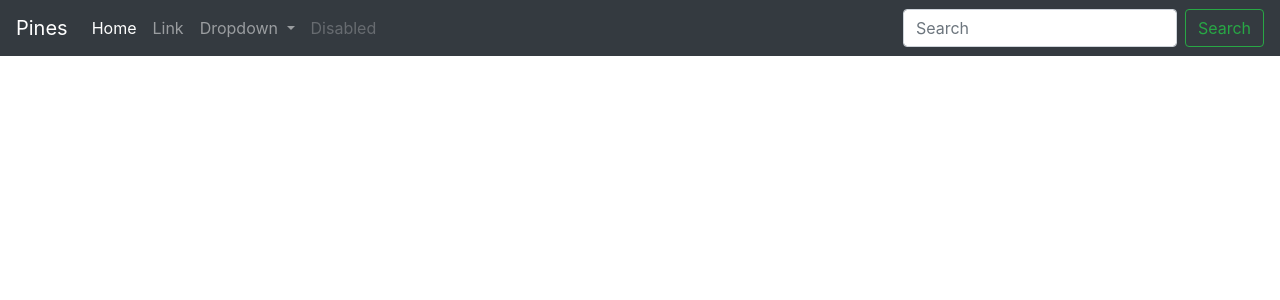
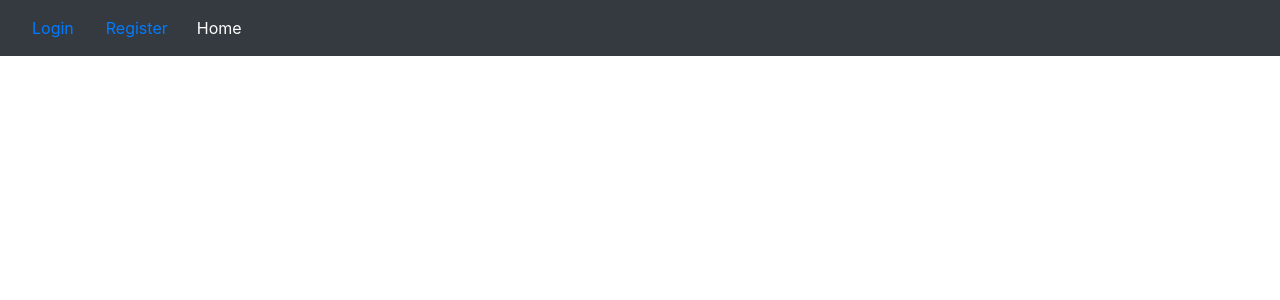
Before and after one commit to Blaisehala/nabe, a Django app: template ujamaa/templates/users/base.html in a window 1280 px wide. Shown: the top 300 px of the page. Run offline with Django 4.2, Linux system fonts and the light colour scheme; the template is opened without the code that fills it, so the values that code supplies are empty; parts of the project's set-up code (start-up, migrations or seed data) failed here and were passed over; some libraries are stand-ins or nearby versions.

Commit message:
ST:styles base.html

```diff
--- a/ujamaa/templates/users/base.html
+++ b/ujamaa/templates/users/base.html
@@ -1,12 +1,19 @@
+{% load static %}
 <!doctype html>
 <html lang="en">
+
 <head>
   <!-- Required meta tags -->
   <meta charset="utf-8">
   <meta name="viewport" content="width=device-width, initial-scale=1, shrink-to-fit=no">
 
   <!-- Bootstrap CSS -->
-    <link rel="stylesheet" href="https://cdn.jsdelivr.net/npm/bootstrap@4.0.0/dist/css/bootstrap.min.css" integrity="sha384-Gn5384xqQ1aoWXA+058RXPxPg6fy4IWvTNh0E263XmFcJlSAwiGgFAW/dAiS6JXm" crossorigin="anonymous">
+  <link rel="stylesheet" href="https://cdn.jsdelivr.net/npm/bootstrap@4.0.0/dist/css/bootstrap.min.css"
+    integrity="sha384-Gn5384xqQ1aoWXA+058RXPxPg6fy4IWvTNh0E263XmFcJlSAwiGgFAW/dAiS6JXm" crossorigin="anonymous">
+
+    <!-- CSS -->
+    <link rel="stylesheet" type="text/css" href="{% static  'users/main.css' %}">
+
 
   {% if title %}
   <title>NxtDoor- {{title}}</title>
@@ -15,48 +22,87 @@
 
   {% endif %}
 </head>
+
 <body>
 
   <nav class="navbar navbar-expand-lg navbar-dark bg-dark">
-      <a class="navbar-brand" href="#">Pines</a>
-      <button class="navbar-toggler" type="button" data-toggle="collapse" data-target="#navbarSupportedContent" aria-controls="navbarSupportedContent" aria-expanded="false" aria-label="Toggle navigation">
+    {% if user.is_authenticated %}
+    <a class="navbar-brand" href="#">BlueBrave</a>
+    <button class="navbar-toggler" type="button" data-toggle="collapse" data-target="#navbarSupportedContent"
+      aria-controls="navbarSupportedContent" aria-expanded="false" aria-label="Toggle navigation">
       <span class="navbar-toggler-icon"></span>
     </button>
 
     <div class="collapse navbar-collapse" id="navbarSupportedContent">
       <ul class="navbar-nav mr-auto">
         <li class="nav-item active">
-            <a class="nav-link" href="#">Home <span class="sr-only">(current)</span></a>
+          <a class="nav-link" href="{% url 'nb-project'  %}">Home <span class="sr-only">(current)</span></a>
         </li>
         <li class="nav-item">
-            <a class="nav-link" href="#">Link</a>
+          <a class="nav-link" href="{% url 'nb-about'  %}">About</a>
         </li>
         <li class="nav-item dropdown">
-            <a class="nav-link dropdown-toggle" href="#" id="navbarDropdown" role="button" data-toggle="dropdown" aria-haspopup="true" aria-expanded="false">
+          <a class="nav-link dropdown-toggle" href="#" id="navbarDropdown" role="button" data-toggle="dropdown"
+            aria-haspopup="true" aria-expanded="false">
             Dropdown
           </a>
           <div class="dropdown-menu" aria-labelledby="navbarDropdown">
             <a class="dropdown-item" href="#">Action</a>
-              <a class="dropdown-item" href="#">Another action</a>
+            <a class="" href="#">Admin</a>
             <div class="dropdown-divider"></div>
-              <a class="dropdown-item" href="#">Something else here</a>
+            <a class="dropdown-item" href="{% url 'profile'  %}">Profile</a>
           </div>
         </li>
         <li class="nav-item">
-            <a class="nav-link disabled" href="#">Disabled</a>
+          <a class="nav-link" href="{% url 'logout' %}">Logout</a>
         </li>
       </ul>
       <form class="form-inline my-2 my-lg-0">
         <input class="form-control mr-sm-2" type="search" placeholder="Search" aria-label="Search">
         <button class="btn btn-outline-success my-2 my-sm-0" type="submit">Search</button>
       </form>
+
+
+      {% else %}
+      <a class="nav-item nav-link" href="{% url 'login' %}">Login</a>
+      <a class="nav-item nav-link" href="{% url 'register' %}">Register</a>
+      <a href="{% url 'ujamaa-home' %}"><button type="button" class="btn btn-dark btn-rounded">Home</button></a>
+      {% endif %}
+
+
     </div>
   </nav>
+  <main role="main" class="container">
+    <div class="row">
+      <div class="col-md-8">
 
-    <div class="container">
-      {% block content %} {% endblock %}
+        {% if messages %}
+        {% for message in messages %}
+        <div class="alert alert-{{message.tags}}">
+          {{message}}
+        </div>
+
+        {% endfor %}
+        {% endif %}
+
+        {% block content %}{% endblock %}
 
       </div>
+      <!-- <div class="col-md-4">
+        <div class="content-section">
+          <h3>Our Sidebar</h3>
+          <p class='text-muted'>You can put any information here you'd like.
+            <ul class="list-group">
+              <li class="list-group-item list-group-item-light">Latest Posts</li>
+              <li class="list-group-item list-group-item-light">Announcements</li>
+              <li class="list-group-item list-group-item-light">Calendars</li>
+              <li class="list-group-item list-group-item-light">etc</li>
+            </ul>
+          </p>
+        </div>
+      </div> -->
+    </div>
+  </main>
 
 
 
@@ -86,8 +132,15 @@
 
   <!-- Optional JavaScript -->
   <!-- jQuery first, then Popper.js, then Bootstrap JS -->
-    <script src="https://code.jquery.com/jquery-3.2.1.slim.min.js" integrity="sha384-KJ3o2DKtIkvYIK3UENzmM7KCkRr/rE9/Qpg6aAZGJwFDMVNA/GpGFF93hXpG5KkN" crossorigin="anonymous"></script>
-    <script src="https://cdn.jsdelivr.net/npm/popper.js@1.12.9/dist/umd/popper.min.js" integrity="sha384-ApNbgh9B+Y1QKtv3Rn7W3mgPxhU9K/ScQsAP7hUibX39j7fakFPskvXusvfa0b4Q" crossorigin="anonymous"></script>
-    <script src="https://cdn.jsdelivr.net/npm/bootstrap@4.0.0/dist/js/bootstrap.min.js" integrity="sha384-JZR6Spejh4U02d8jOt6vLEHfe/JQGiRRSQQxSfFWpi1MquVdAyjUar5+76PVCmYl" crossorigin="anonymous"></script>
+  <script src="https://code.jquery.com/jquery-3.2.1.slim.min.js"
+    integrity="sha384-KJ3o2DKtIkvYIK3UENzmM7KCkRr/rE9/Qpg6aAZGJwFDMVNA/GpGFF93hXpG5KkN" crossorigin="anonymous">
+  </script>
+  <script src="https://cdn.jsdelivr.net/npm/popper.js@1.12.9/dist/umd/popper.min.js"
+    integrity="sha384-ApNbgh9B+Y1QKtv3Rn7W3mgPxhU9K/ScQsAP7hUibX39j7fakFPskvXusvfa0b4Q" crossorigin="anonymous">
+  </script>
+  <script src="https://cdn.jsdelivr.net/npm/bootstrap@4.0.0/dist/js/bootstrap.min.js"
+    integrity="sha384-JZR6Spejh4U02d8jOt6vLEHfe/JQGiRRSQQxSfFWpi1MquVdAyjUar5+76PVCmYl" crossorigin="anonymous">
+  </script>
 </body>
+
 </html>
```
Lines whose indentation alone changed are shown as unchanged.
